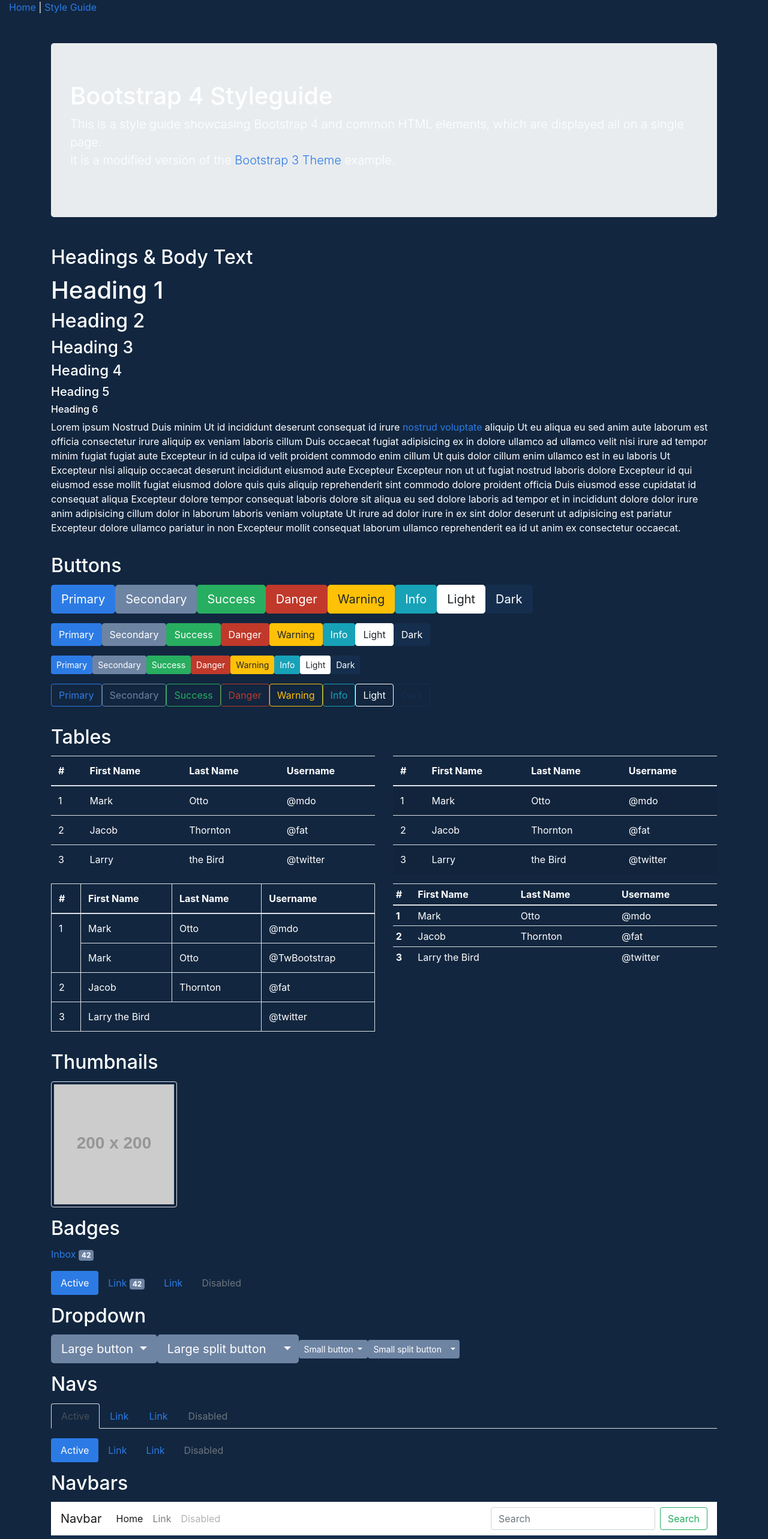
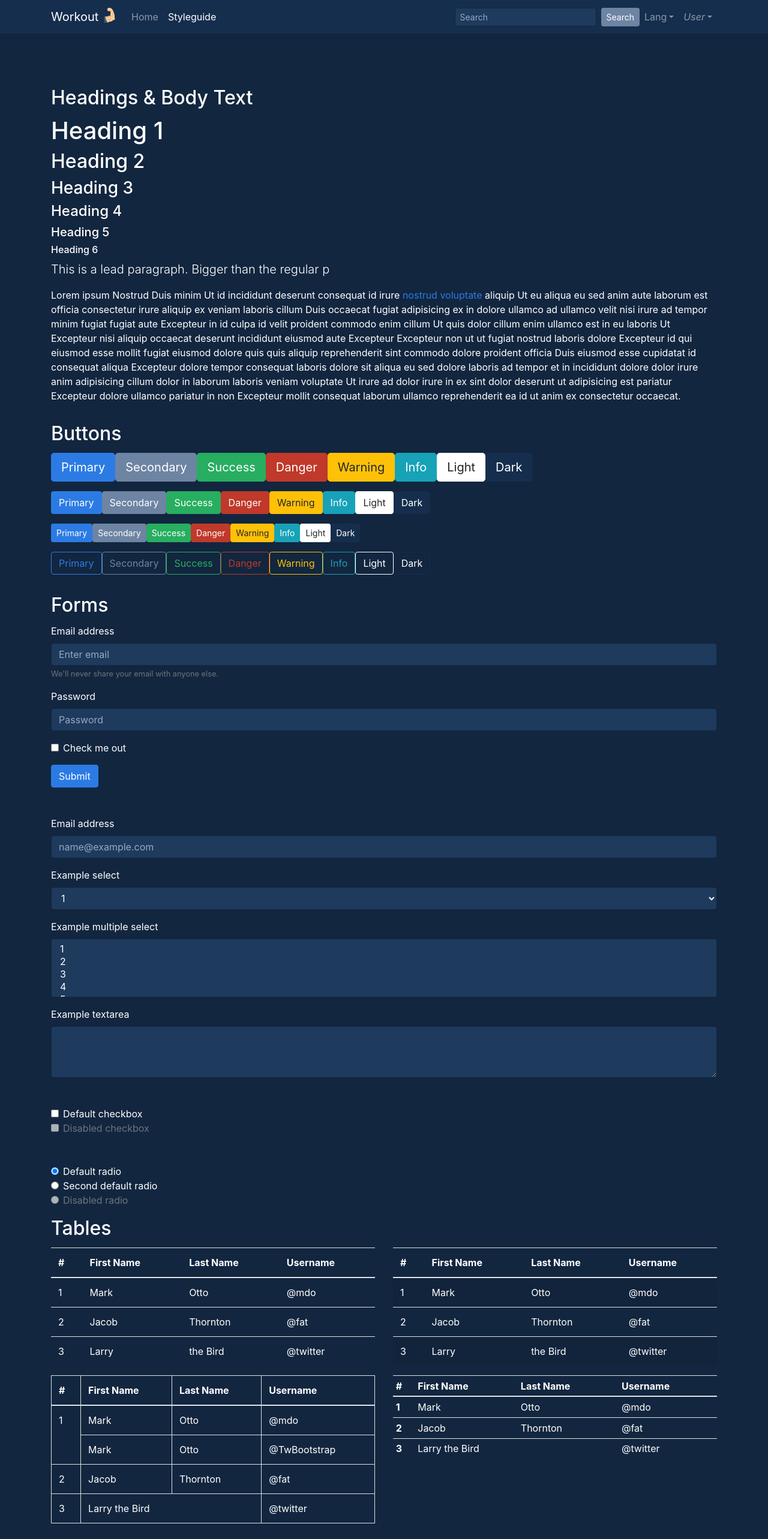
Before and after one commit to quicoto/workout-app, a Vue app: page /#/styleguide in a window 1280 px wide. Shown: the top 2566 px of the page at 60% size. Built offline with nearby package versions, Linux system fonts and the light colour scheme; what vuefire would draw is missing.

Commit message:
Improving Dark Mode
fixes #22

```diff
--- a/src/App.vue
+++ b/src/App.vue
@@ -1,38 +1,127 @@
 <template>
-  <b-container fluid id="app">
-    <div id="nav">
-      <router-link to="/">Home</router-link> |
-      <router-link to="/styleguide">Style Guide</router-link>
-    </div>
-    <router-view/>
+  <main id="app">
+    <b-navbar
+      toggleable="md"
+      type="dark"
+      variant="dark"
+      sticky="true">
+      <b-container>
+        <b-navbar-brand href="#">
+          Workout
+          <img
+            alt="Workout like Thor logo"
+            src="./assets/logo.svg"
+            class="d-inline-block align-top logo">
+        </b-navbar-brand>
+
+        <b-navbar-toggle target="nav-collapse"></b-navbar-toggle>
+
+        <b-collapse id="nav-collapse" is-nav>
+          <b-navbar-nav>
+            <b-nav-item to="/">Home</b-nav-item>
+            <b-nav-item to="/styleguide">Styleguide</b-nav-item>
+          </b-navbar-nav>
+
+          <!-- Right aligned nav items -->
+          <b-navbar-nav class="ml-auto">
+            <b-nav-form>
+              <b-form-input size="sm" class="mr-sm-2" placeholder="Search"></b-form-input>
+              <b-button size="sm" class="my-2 my-sm-0" type="submit">Search</b-button>
+            </b-nav-form>
+
+            <b-nav-item-dropdown text="Lang" right>
+              <b-dropdown-item href="#">EN</b-dropdown-item>
+              <b-dropdown-item href="#">ES</b-dropdown-item>
+              <b-dropdown-item href="#">RU</b-dropdown-item>
+              <b-dropdown-item href="#">FA</b-dropdown-item>
+            </b-nav-item-dropdown>
+
+            <b-nav-item-dropdown right>
+              <!-- Using 'button-content' slot -->
+              <template slot="button-content"><em>User</em></template>
+              <b-dropdown-item href="#">Profile</b-dropdown-item>
+              <b-dropdown-item href="#">Sign Out</b-dropdown-item>
+            </b-nav-item-dropdown>
+          </b-navbar-nav>
+        </b-collapse>
+      </b-container>
+    </b-navbar>
+
+    <b-container
+      fluid
+      class="pt-4">
+      <router-view/>
+    </b-container>
+
     <footer class="container-fluid p-5 mt-5">
       <b-row>
         <b-col class="text-center"><small>v1.0.0</small></b-col>
       </b-row>
     </footer>
-  </b-container>
+  </main>
 </template>
 
 <style lang="scss">
-// Overwrite the Bootstrap variables
+// Fonts
+$enable-responsive-font-sizes: true;
+
+// Main colors
 $primary: #2c7be5;
 $secondary: #6e84a3;
 $success: #27ae60;
 $danger: #c0392b;
 $light: white;
 $dark: #152e4d;
+$dark_secondary: #1e3a5c;
 
+// Body
 $body-color: #ffffff;
 $body-bg: #12263f;
 
+// Links
 $link-color: $primary;
 $link-hover-color: darken($link-color, 15%);
 
+// Lists
 $list-group-bg: $dark;
 $list-group-action-color: $body-color;
 $list-group-action-hover-color: $link-hover-color;
 $list-group-hover-bg: $dark;
 
+// Inputs
+$input-bg: $dark_secondary;
+$input-disabled-bg: $input-bg;
+
+$input-color: #ffffff;
+$input-border-color: $body-bg;
+$input-box-shadow: none;
+$input-focus-box-shadow: none;
+
+// $input-focus-bg:                        $input-bg !default;
+$input-focus-border-color: $primary;
+$input-placeholder-color: #95aac9;
+$input-plaintext-color: $input-color;
+
+// Pagination
+$pagination-bg: $dark;
+$pagination-border-width: 0;
+$pagination-hover-color: #ffffff;
+$pagination-hover-bg: $primary;
+$pagination-disabled-color: $dark;
+$pagination-disabled-bg: $secondary;
+
+// Cards
+$card-border-color: $dark_secondary;
+
 @import 'node_modules/bootstrap/scss/bootstrap';
 @import 'node_modules/bootstrap-vue/src/index.scss';
+
+.navbar .logo {
+  width: 25px;
+}
+
+// Buttns
+.btn-outline-dark {
+  color: #ffffff;
+}
 </style>
--- a/src/components/HelloWorld.vue
+++ b/src/components/HelloWorld.vue
@@ -1,12 +1,11 @@
 <template>
   <div class="hello">
-    <h1>{{ msg }}</h1>
+    <h2 class="text-muted text-center">{{ msg }}</h2>
     <ul>
       <li v-for="(user, index) in users" :key="index">
         {{ user.name }}
       </li>
     </ul>
-    <b-alert show>VUE Bootstrap imported correctly</b-alert>
   </div>
 </template>
 
@@ -18,7 +17,7 @@ export default {
   name: 'HelloWorld',
   data() {
     return {
-      msg: 'test',
+      msg: 'Hello world component to test the DB connection',
       users: [],
     };
   },
--- a/src/router.js
+++ b/src/router.js
@@ -5,6 +5,7 @@ import Home from './views/Home.vue';
 Vue.use(Router);
 
 export default new Router({
+  linkExactActiveClass: 'active',
   routes: [
     {
       path: '/',
--- a/src/views/Home.vue
+++ b/src/views/Home.vue
@@ -1,7 +1,7 @@
 <template>
   <div class="home">
-    <img alt="Workout like Thor logo" src="../assets/logo.svg">
-    <HelloWorld msg="Workout like Thor"/>
+    <h1 class="text-center">Workout like Thor</h1>
+    <HelloWorld />
   </div>
 </template>
 
@@ -20,9 +20,3 @@ export default {
 };
 
 </script>
-
-<style scoped lang="scss">
-img {
-  max-width: 150px;
-}
-</style>
--- a/src/views/Styleguide.vue
+++ b/src/views/Styleguide.vue
@@ -1,11 +1,6 @@
 <template>
   <div class="about">
     <div class="container py-5">
-    <div class="jumbotron">
-      <h1>Bootstrap 4 Styleguide</h1>
-      <p class="lead">This is a style guide showcasing Bootstrap 4 and common HTML elements, which are displayed all on a single page. <br>It is a modified version of the <a href="https://getbootstrap.com/docs/3.3/examples/theme/">Bootstrap 3 Theme</a> example.</p>
-    </div>
-
     <h2 class="pt-3 pb-1">Headings &amp; Body Text</h2>
 
     <h1>Heading 1</h1>
@@ -14,6 +9,7 @@
     <h4>Heading 4</h4>
     <h5>Heading 5</h5>
     <h6>Heading 6</h6>
+    <p class="lead">This is a lead paragraph. Bigger than the regular p</p>
     <p>Lorem ipsum Nostrud Duis minim Ut id incididunt deserunt
       consequat id irure <a href="#">nostrud voluptate</a> aliquip
       Ut eu aliqua eu sed anim aute laborum est officia consectetur
@@ -77,6 +73,120 @@
       <button type="button" class="btn btn-outline-light">Light</button>
       <button type="button" class="btn btn-outline-dark">Dark</button>
     </p>
+
+    <h2 class="pt-3 pb-1">Forms</h2>
+
+    <form>
+      <div class="form-group">
+        <label for="exampleInputEmail1">Email address</label>
+        <input
+          type="email"
+          class="form-control"
+          id="exampleInputEmail1"
+          aria-describedby="emailHelp"
+          placeholder="Enter email">
+        <small id="emailHelp" class="form-text text-muted">
+          We'll never share your email with anyone else.
+        </small>
+      </div>
+      <div class="form-group">
+        <label for="exampleInputPassword1">Password</label>
+        <input
+          type="password"
+          class="form-control"
+          id="exampleInputPassword1"
+          placeholder="Password">
+      </div>
+      <div class="form-group form-check">
+        <input type="checkbox" class="form-check-input" id="exampleCheck1">
+        <label class="form-check-label" for="exampleCheck1">Check me out</label>
+      </div>
+      <button type="submit" class="btn btn-primary">Submit</button>
+    </form>
+
+    <form class="mt-5">
+      <div class="form-group">
+        <label for="exampleFormControlInput1">Email address</label>
+        <input
+          type="email"
+          class="form-control"
+          id="exampleFormControlInput1"
+          placeholder="name@example.com">
+      </div>
+      <div class="form-group">
+        <label for="exampleFormControlSelect1">Example select</label>
+        <select class="form-control" id="exampleFormControlSelect1">
+          <option>1</option>
+          <option>2</option>
+          <option>3</option>
+          <option>4</option>
+          <option>5</option>
+        </select>
+      </div>
+      <div class="form-group">
+        <label for="exampleFormControlSelect2">Example multiple select</label>
+        <select multiple class="form-control" id="exampleFormControlSelect2">
+          <option>1</option>
+          <option>2</option>
+          <option>3</option>
+          <option>4</option>
+          <option>5</option>
+        </select>
+      </div>
+      <div class="form-group">
+        <label for="exampleFormControlTextarea1">Example textarea</label>
+        <textarea class="form-control" id="exampleFormControlTextarea1" rows="3"></textarea>
+      </div>
+    </form>
+
+    <div class="form-check mt-5">
+      <input class="form-check-input" type="checkbox" value="" id="defaultCheck1">
+      <label class="form-check-label" for="defaultCheck1">
+        Default checkbox
+      </label>
+    </div>
+    <div class="form-check">
+      <input class="form-check-input" type="checkbox" value="" id="defaultCheck2" disabled>
+      <label class="form-check-label" for="defaultCheck2">
+        Disabled checkbox
+      </label>
+    </div>
+
+    <div class="form-check mt-5">
+      <input
+        class="form-check-input"
+        type="radio"
+        name="exampleRadios"
+        id="exampleRadios1"
+        value="option1"
+        checked>
+      <label class="form-check-label" for="exampleRadios1">
+        Default radio
+      </label>
+    </div>
+    <div class="form-check">
+      <input
+        class="form-check-input"
+        type="radio"
+        name="exampleRadios"
+        id="exampleRadios2"
+        value="option2">
+      <label class="form-check-label" for="exampleRadios2">
+        Second default radio
+      </label>
+    </div>
+    <div class="form-check">
+      <input
+        class="form-check-input"
+        type="radio"
+        name="exampleRadios"
+        id="exampleRadios3"
+        value="option3"
+        disabled>
+      <label class="form-check-label" for="exampleRadios3">
+        Disabled radio
+      </label>
+    </div>
 
     <h2 class="pt-3 pb-1">Tables</h2>
 
@@ -321,6 +431,44 @@
       <a class="dropdown-item" href="#">Separated link</a>
     </div>
   </div>
+
+
+  <h2 class="pt-3 pb-1">Pagination</h2>
+
+  <nav aria-label="Page navigation example">
+    <ul class="pagination">
+      <li class="page-item">
+        <a class="page-link" href="#" aria-label="Previous">
+          <span aria-hidden="true">&laquo;</span>
+        </a>
+      </li>
+      <li class="page-item"><a class="page-link" href="#">1</a></li>
+      <li class="page-item"><a class="page-link" href="#">2</a></li>
+      <li class="page-item"><a class="page-link" href="#">3</a></li>
+      <li class="page-item">
+        <a class="page-link" href="#" aria-label="Next">
+          <span aria-hidden="true">&raquo;</span>
+        </a>
+      </li>
+    </ul>
+  </nav>
+
+  <nav aria-label="...">
+    <ul class="pagination">
+      <li class="page-item disabled">
+        <a class="page-link" href="#" tabindex="-1" aria-disabled="true">Previous</a>
+      </li>
+      <li class="page-item"><a class="page-link" href="#">1</a></li>
+      <li class="page-item active" aria-current="page">
+        <a class="page-link" href="#">2 <span class="sr-only">(current)</span></a>
+      </li>
+      <li class="page-item"><a class="page-link" href="#">3</a></li>
+      <li class="page-item">
+        <a class="page-link" href="#">Next</a>
+      </li>
+    </ul>
+  </nav>
+
 
   <h2 class="pt-3 pb-1">Navs</h2>
 
@@ -675,7 +823,6 @@
       </div>
     </div>
     <div class="col-sm">
-
       <div class="card text-white bg-dark mb-3" style="max-width: 20rem;">
         <div class="card-header">Header</div>
         <div class="card-body">
@@ -689,6 +836,35 @@
     </div>
   </div>
 
+  <hr class="bg-primary" />
+
+  <h2 class="text-warning mb-4 mt-5">Real examples</h2>
+
+  <div class="card bg-dark mb-3">
+      <h2 class="card-header">Squat</h2>
+      <div class="card-body">
+        <div class="card-text">
+          <p class="lead">
+            Squats are one of the most foundational functional movements in our lives.
+          </p>
+
+          <h3>How to do it?</h3>
+          <p>Ut irure ad dolor irure in ex sint dolor deserunt ut adipisicing est
+            pariatur Excepteur dolore ullamco pariatur in non Excepteur mollit
+            consequat laborum ullamco reprehenderit ea id ut anim ex consectetur occaecat.</p>
+
+          <h3>Don't forget</h3>
+          <p>Ut irure ad dolor irure in ex sint dolor deserunt ut adipisicing
+             est pariatur Excepteur dolore ullamco pariatur in non Excepteur
+              mollit consequat laborum ullamco reprehenderit ea id ut anim
+              ex consectetur occaecat.</p>
+
+          <button type="button" class="btn btn-primary">Go to exercice</button>
+        </div>
+      </div>
+    </div>
+
+
   </div>
 </div>
 </template>
```
Also changed, not shown: src/main.js (+22 -0 lines), public/manifest.json, 15 other files (tests, documents, lock files or other folders).
